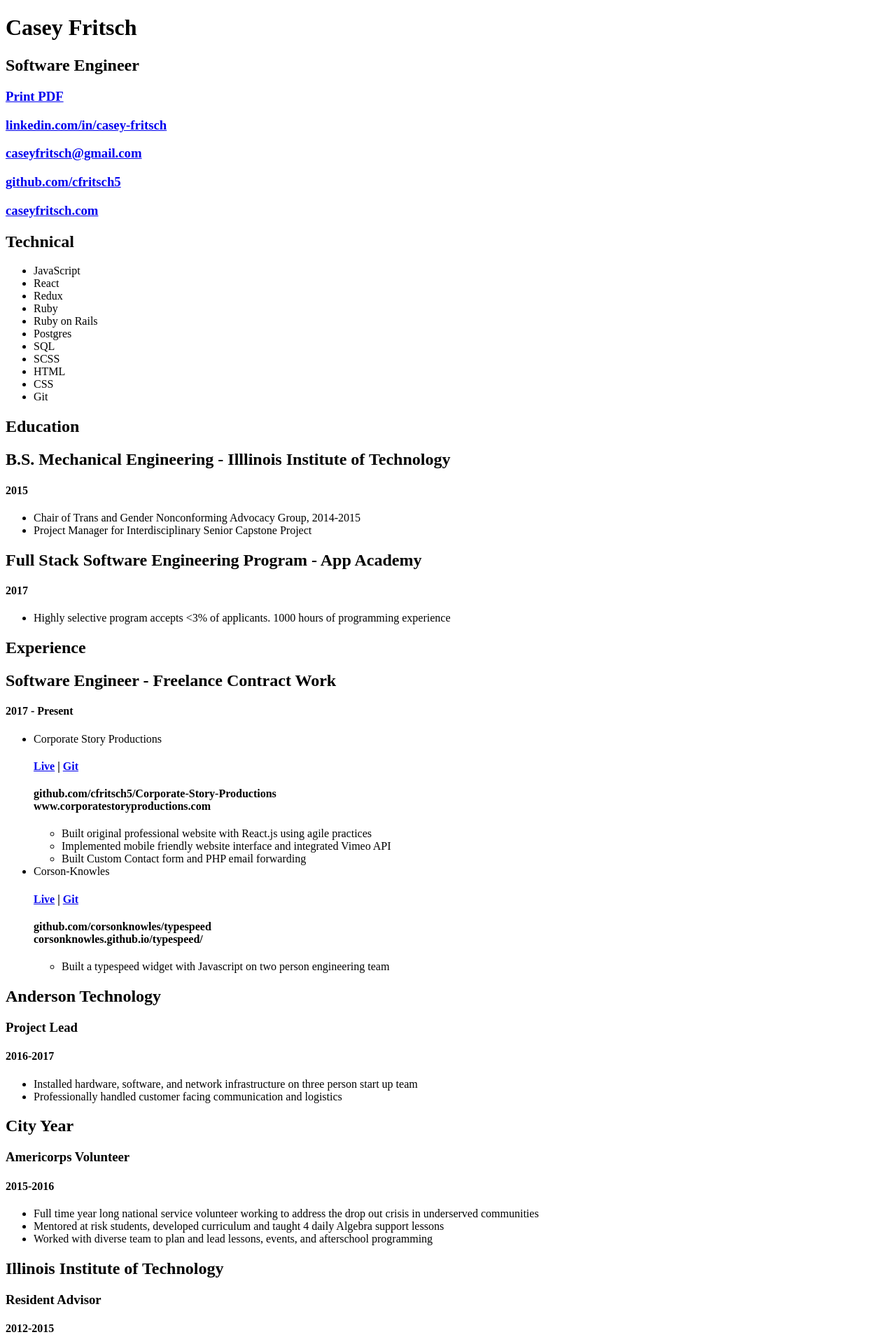
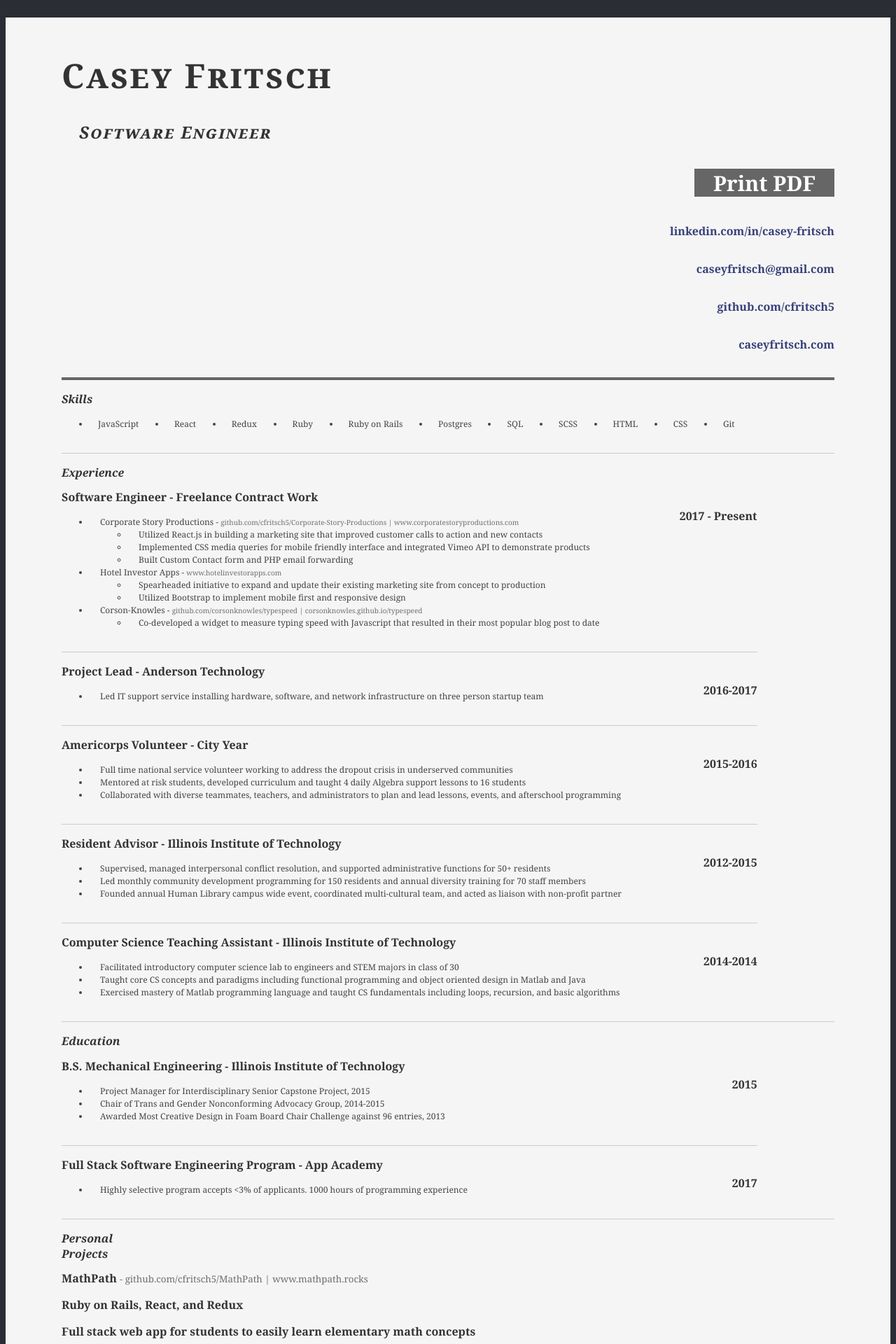
Before and after one commit to cfritsch5/caseyfritschdotcom, a PHP site: page /resume/casey_fritsch_software_engineer_resume.html in a window 1280 px wide. Shown: the top 1920 px of the page at 70% size. Run offline with PHP 8.4, Linux system fonts and the light colour scheme; some libraries are stand-ins or nearby versions.

Commit message:
update bullet points

```diff
--- a/resume/casey_fritsch_software_engineer_resume.html
+++ b/resume/casey_fritsch_software_engineer_resume.html
@@ -8,8 +8,8 @@
 	<meta name="keywords" content="full-stack, web development, web-developer, hire-me" />
 	<meta name="description" content="" />
 
-	<!-- <link rel="stylesheet" type="text/css" href="http://yui.yahooapis.com/2.7.0/build/reset-fonts-grids/reset-fonts-grids.css" media="all" />
-	<link rel="stylesheet" type="text/css" href="resume_style.css" media="all" /> -->
+	<link rel="stylesheet" type="text/css" href="http://yui.yahooapis.com/2.7.0/build/reset-fonts-grids/reset-fonts-grids.css" media="all" />
+	<link rel="stylesheet" type="text/css" href="resume_style.css" media="all" />
 
 </head>
 <body>
@@ -42,10 +42,9 @@
 		<div id="bd">
 			<div id="yui-main">
 				<div class="yui-b">
-					<div class="side">
 					<div class="yui-gf">
 						<div class="yui-u first">
-							<h2>Technical</h2>
+							<h2>Skills</h2>
 						</div>
 						<div class="yui-u">
 
@@ -66,35 +65,7 @@
 					</div>
 				</div>
 
-				<div class="content-points">
-
-										<div class="yui-gf">
-											<div class="yui-u first">
-												<h2>Education</h2>
-											</div>
-											<div class="yui-u">
-												<div class="job">
-													<h2>B.S. Mechanical Engineering - Illlinois Institute of Technology</h2>
-													<h4>2015</h4>
-													<ul>
-														<li>Chair of Trans and Gender Nonconforming Advocacy Group, 2014-2015</li>
-														<li>Project Manager for Interdisciplinary Senior Capstone Project</li>
-													</ul>
-												</div>
-											</div>
-											<div class="yui-u last">
-												<div class="job last">
-													<h2>Full Stack Software Engineering Program - App Academy</h2>
-													<h4>2017</h4>
-													<ul><li>Highly selective program accepts &lt;3% of applicants. 1000 hours of programming experience</li></ul>
-												</div>
-											</div>
-										</div><!--// .yui-gf -->
-</div>
-</div>
-<div class='whatthewhat'>
 					<div class="yui-gf">
-					<!-- <div class="yui-gf last"> -->
 
 						<div class="yui-u first">
 							<h2>Experience</h2>
@@ -108,135 +79,134 @@
 
 							<ul>
 								<div class=' job contract'>
-								<li>Corporate Story Productions
-									<h4 class="weblinks">
-										<a href="http://www.corporatestoryproductions.com/">Live</a>
-										|
-										<a href="https://github.com/cfritsch5/Corporate-Story-Productions">Git</a>
-									</h4>
-									<h4 class="printlinks">
-										github.com/cfritsch5/Corporate-Story-Productions
-										<br>
-										www.corporatestoryproductions.com
-									</h4>
+								<li>Corporate Story Productions -
+									<span>github.com/cfritsch5/Corporate-Story-Productions
+									|
+									www.corporatestoryproductions.com</span>
 									<ul>
-										<li>Built original professional website with React.js using agile practices</li>
-										<li>Implemented mobile friendly website interface and integrated Vimeo API</li>
+										<li>Utilized React.js in building a marketing site that improved customer calls to action and new contacts</li>
+										<li>Implemented CSS media queries for mobile friendly interface and integrated Vimeo API to demonstrate products</li>
 										<li>Built Custom Contact form and PHP email forwarding</li>
 									</ul>
 								</li>
 							</div>
+							<div class=' job contract'>
+								<li>Hotel Investor Apps - <span>www.hotelinvestorapps.com</span>
+									<ul>
+										<li>Spearheaded initiative to expand and update their existing marketing site from concept to production</li>
+										<li>Utilized Bootstrap to implement mobile first and responsive design</li>
+									</ul>
+								</li>
+							</div>
 							<div class='job contract'>
-							<li>Corson-Knowles
-								<h4 class="weblinks">
-									<a href="https://corsonknowles.github.io/typespeed/">Live</a>
-									|
-									<a href="https://github.com/corsonknowles/typespeed">Git</a>
-								</h4>
-								<h4 class="printlinks">
-									github.com/corsonknowles/typespeed
-									<br>
-									corsonknowles.github.io/typespeed/
-								</h4>
+							<li>Corson-Knowles -
+								<span>
+								github.com/corsonknowles/typespeed
+								|
+								corsonknowles.github.io/typespeed</span>
 								<ul>
-									<li> Built a typespeed widget with Javascript on two person engineering team </li>
+									<li> Co-developed a widget to measure typing speed with Javascript that resulted in their most popular blog post to date</li>
 								</ul>
 							</li>
 						</div>
 						</div>
 
 							<div class="job">
-								<h2>Anderson Technology</h2>
-								<h3>Project Lead</h3>
+								<h2>Project Lead - Anderson Technology</h2>
 								<h4>2016-2017</h4>
 								<ul>
-									<li>Installed hardware, software, and network infrastructure on three person start up team</li>
-									<li>Professionally handled customer facing communication and logistics</li>
+									<li>Led IT support service installing hardware, software, and network infrastructure on three person startup team</li>
 								</ul>
 							</div>
 
 							<div class="job">
-								<h2>City Year</h2>
-								<h3>Americorps Volunteer </h3>
+								<h2>Americorps Volunteer - City Year</h2>
 								<h4>2015-2016</h4>
 								<ul>
-									<li>Full time year long national service volunteer working to address the drop out crisis in underserved communities</li>
-									<li>Mentored at risk students, developed curriculum and taught 4 daily Algebra support lessons</li>
-									<li>Worked with diverse team to plan and lead lessons, events, and afterschool programming</li>
+									<li>Full time national service volunteer working to address the dropout crisis in underserved communities</li>
+									<li>Mentored at risk students, developed curriculum and taught 4 daily Algebra support lessons to 16 students</li>
+									<li>Collaborated with diverse teammates, teachers, and administrators to plan and lead lessons, events, and afterschool programming</li>
 								</ul>
 							</div>
 
 							<div class="job">
-								<h2>Illinois Institute of Technology</h2>
-								<h3>Resident Advisor</h3>
+								<h2>Resident Advisor - Illinois Institute of Technology</h2>
 								<h4>2012-2015</h4>
 								<ul>
+									<li>Supervised, managed interpersonal conflict resolution, and supported administrative functions for 50+ residents</li>
 									<li>Led monthly community development programming for 150 residents and annual diversity training for 70 staff members</li>
-									<li>Supervised, managed interpersonal conflict resolution, and supported administrative functions for 50+ residents</li>
 									<li>Founded annual Human Library campus wide event, coordinated multi-cultural team, and acted as liaison with non-profit partner</li>
-							</ul>
-						</div>
+								</ul>
+							</div>
 
 							<div class="job last">
-								<h2>Illinois Institute of Technology</h2>
-								<h3>Computer Science Teaching Assistant</h3>
+								<h2>Computer Science Teaching Assistant - Illinois Institute of Technology</h2>
 								<h4>2014-2014</h4>
 								<ul>
-									<li>Taught core computer science concepts including loops, recursion, and basic algorithms in Matlab</li>
-									<li>Led weekly group lab sessions of up to 30 students and bi-weekly individual and group tutoring sessions</li>
+									<li>Facilitated introductory computer science lab to engineers and STEM majors in class of 30</li>
+									<li>Taught core CS concepts and paradigms including functional programming and object oriented design in Matlab and Java</li>
+									<li>Exercised mastery of Matlab programming language and taught CS fundamentals including loops, recursion, and basic algorithms</li>
 								</ul>
 							</div>
 
 						</div><!--// .yui-u -->
 					</div><!--// .yui-gf -->
 					<div class="yui-gf  last">
+						<div class="yui-gf">
+							<div class="yui-u first">
+								<h2>Education</h2>
+							</div>
+							<div class="yui-u">
+								<div class="job">
+									<h2>B.S. Mechanical Engineering - Illinois Institute of Technology</h2>
+									<h4>2015</h4>
+									<ul>
+										<li>Project Manager for Interdisciplinary Senior Capstone Project, 2015</li>
+										<li>Chair of Trans and Gender Nonconforming Advocacy Group, 2014-2015</li>
+										<li>Awarded Most Creative Design in Foam Board Chair Challenge against 96 entries, 2013</li>
+									</ul>
+								</div>
+							</div>
+							<div class="yui-u last">
+								<div class="job last">
+									<h2>Full Stack Software Engineering Program - App Academy</h2>
+									<h4>2017</h4>
+									<ul><li>Highly selective program accepts &lt;3% of applicants. 1000 hours of programming experience</li></ul>
+								</div>
+							</div>
+						</div><!--// .yui-gf -->
 
 						<div class="yui-u first">
-							<h2>Portfolio Highlights</h2>
+							<h2>Personal Projects</h2>
 						</div>
 
 						<div class="yui-u">
-
 							<div class="project">
-								<h2>MathPath</h2>
+								<h2>MathPath <span>
+									- github.com/cfritsch5/MathPath
+									|
+									www.mathpath.rocks</span> </h2>
+									<h3>Ruby on Rails, React, and Redux </h3>
 								<h3>Full stack web app for students to easily learn elementary math concepts</h3>
-								<h3>Technologies: Ruby on Rails, React, and Redux </h3>
-								<h4 class="weblinks">
-									<a href="http://www.mathpath.rocks">Live</a>
-									|
-									<a href="https://github.com/cfritsch5/MathPath">Git</a>
-								</h4>
-								<h4 class="printlinks">
-									github.com/cfritsch5/MathPath
-									<br>
-									www.mathpath.rocks
-								</h4>
 								<ul>
-									<li>Structured the component hierarchy to enable users to reliably navigate the lesson plan progression</li>
-									<li>Designed content package that leads students from fundamental concepts to advanced exercises</li>
-									<li>Achieved consistent user experience by tracking lesson progress in the Postgres database and saving their work </li>
-									<li>Implemented RESTful API scheme</li>
+									<li>Utilized React.js to dynamically update displayed content and user interface to create engaging and interactive single page app</li>
+									<li>Implemented RESTful API with AJAX and JSON to dynamically communicate with Rails backend and Postgres database </li>
+									<li>Built with Redux data store to create seamless user experience flow inside the single page application</li>
+									<li>Utilized webpack and babel to manage static assets and dependencies and compile ES6 and JSX</li>
 								</ul>
 							</div>
 
 							<div class="project last">
-								<h2>Shelffaux</h2>
-								<h3>Interactive 3D bookshelf for unique book browsing experience</h3><h3>Technologies: HTML, JavaScript, &amp; CSS</h3>
-								<h4 class="weblinks">
-									<a href="https://github.com/cfritsch5/shelffaux">Live</a>
+								<h2>Shelffaux <span>
+									- github.com/cfritsch5/shelffaux
 									|
-									<a href="http://www.shelffaux.pro ">Git</a>
-								</h4>
-								<h4 class="printlinks">
-									github.com/cfritsch5/shelffaux
-									<br>
-									www.shelffaux.pro
-								</h4>
+									www.shelffaux.pro</span> </h2>
+									<h3>JavaScript, HTML, &amp; CSS</h3>
+								<h3>Interactive 3D bookshelf for unique book browsing experience</h3>
 								<ul>
-									<li>Designed intuitive UX/UI that reminds users of actually browsing a bookshelf</li>
-									<li>Ensured images were always displayed in perspective by dynamically updating the transformation algorithm</li>
-									<li>Leveraged mouse event listeners to create responsive animations </li>
-									<li>Implemented special visual effects while sorting</li>
+									<li>Designed innovative and intuitive UX/UI that reminds users of actually browsing a bookshelf</li>
+									<li>Composed algorithm that dynamically updates and transforms images into perspective</li>
+									<li>Leveraged mouse event listeners to create responsive animations and implemented special visual effects while sorting</li>
 								</ul>
 							</div>
 
@@ -262,7 +232,7 @@
 						</div><!--// .yui-u -->
 					</div><!--// .yui-gf -->
 
-				</div>  <!-- side -->
+				<!-- </div>  --><!-- side -->
 
 				</div><!--// .yui-b -->
 			</div><!--// yui-main -->
--- a/resume/resume_style.css
+++ b/resume/resume_style.css
@@ -92,7 +92,7 @@ li { border: none; padding-left: 15px;}
 .yui-gf div.first{width:10%;}
 
 
-.printlinks { visibility: hidden; display: none }
+/* .printlinks { visibility: hidden; display: none } */
 
 @media print {
   #pdflink { visibility: hidden; display: none;  }
@@ -103,10 +103,19 @@ li { border: none; padding-left: 15px;}
 
   html { background: none;}
   body { margin: 0}
+  #inner { background: none}
 }
 
 
 
 /*experiments*/
 
-/*li { background: url(greenbullet.png) left center no-repeat; background-size: contain;}*/
+span {
+  font-size: smaller;
+  color: #6e6e6e;
+  font-weight: normal;
+}
+.job h2, .job h4, .project h2 {
+  font-weight: bold;
+  .font-size: 110%;
+}
```
Also changed, not shown: businesscard/businessCardStyle.css (deleted, +0 -86 lines), businesscard/index.html (deleted, +0 -48 lines), images/cf.gif (added), images/cfplain.gif (added), resume/README.md, 5 other files.
